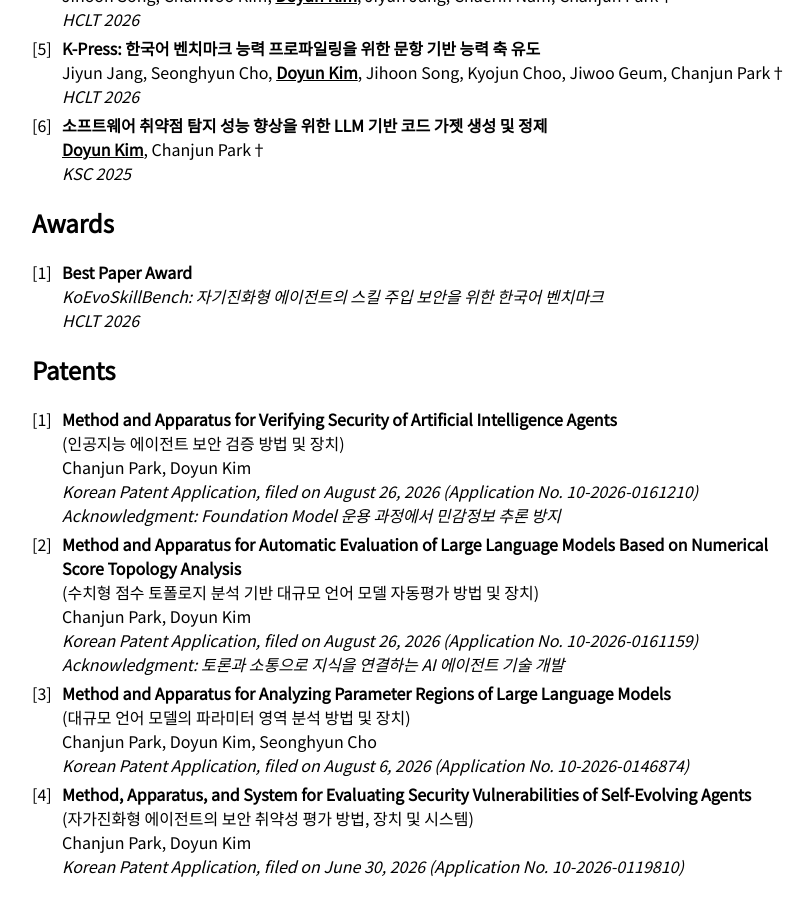
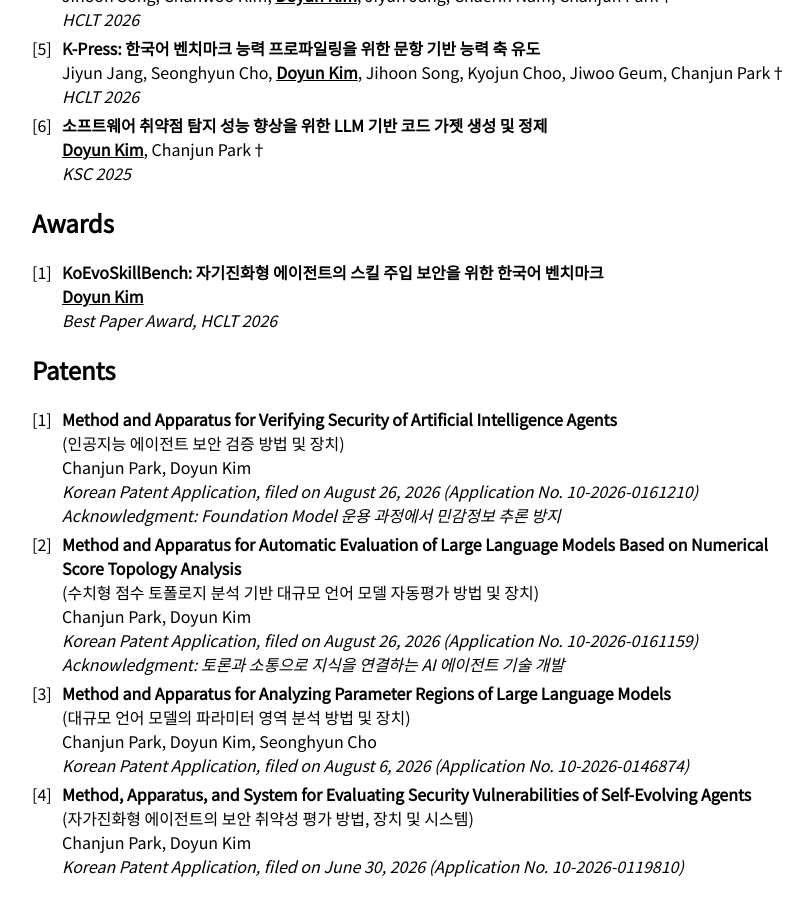
Before and after one commit to Doyun-coding/Doyun-coding.github.io, a Jekyll site: the page built from index.md, in a window 1280 px wide and 900 px high, scrolled down 1274 px. Shown: the whole window, without its empty margins (208-1018 px from the left). Built offline with Jekyll 4.4.1, drawn with Linux system fonts in a browser that asks for light colours; our own code applies the rules of GitHub Pages for plain Markdown files.

Commit message:
Bold paper title and name in Awards section, matching Publication style
Co-Authored-By: Claude Sonnet 5 <noreply@anthropic.com>

```diff
--- a/index.md
+++ b/index.md
@@ -34,7 +34,7 @@ For the latest news, please visit the <a href="https://sites.google.com/view/ssu
 6. **소프트웨어 취약점 탐지 성능 향상을 위한 LLM 기반 코드 가젯 생성 및 정제** <br> <strong><u>Doyun Kim</u></strong>, Chanjun Park&dagger; <br> *KSC 2025*
 
 ## Awards
-1. **Best Paper Award** <br> *KoEvoSkillBench: 자기진화형 에이전트의 스킬 주입 보안을 위한 한국어 벤치마크* <br> *HCLT 2026*
+1. **KoEvoSkillBench: 자기진화형 에이전트의 스킬 주입 보안을 위한 한국어 벤치마크** <br> <strong><u>Doyun Kim</u></strong> <br> *Best Paper Award, HCLT 2026*
 
 ## Patents
 1. **Method and Apparatus for Verifying Security of Artificial Intelligence Agents** <br> (인공지능 에이전트 보안 검증 방법 및 장치) <br> Chanjun Park, Doyun Kim <br> *Korean Patent Application, filed on August 26, 2026 (Application No. 10-2026-0161210)* <br> *Acknowledgment: Foundation Model 운용 과정에서 민감정보 추론 방지*
```
